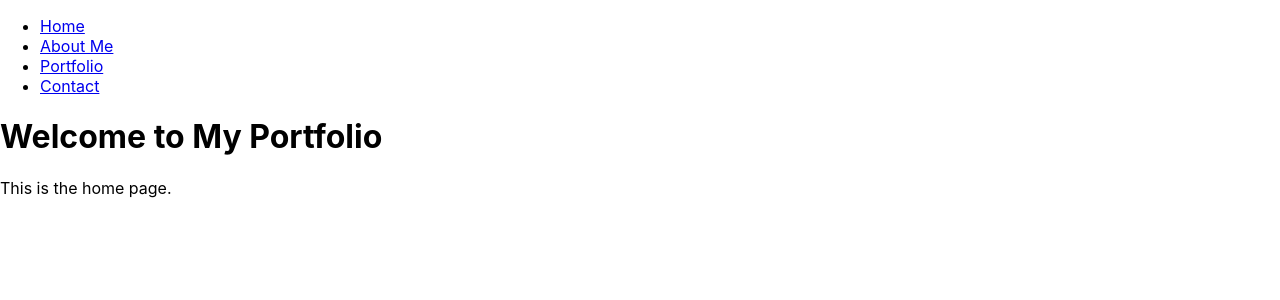
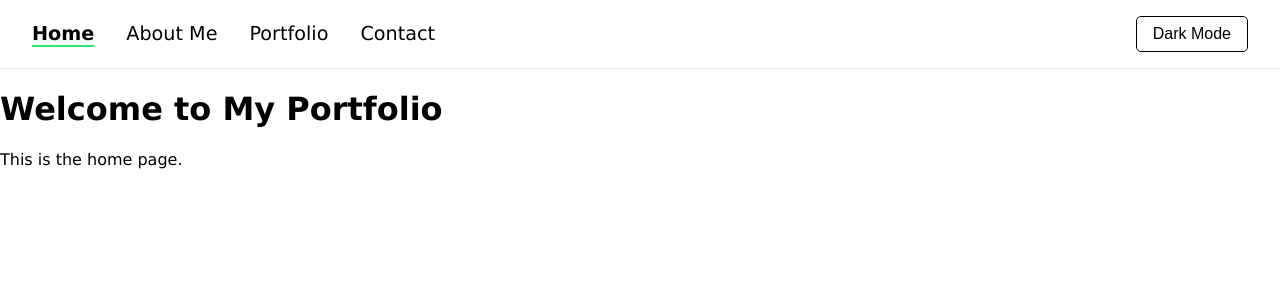
Before and after one commit to JovelRamos/Jovel_Website, a React (Create React App) app: page / in a window 1280 px wide. Shown: the top 300 px of the page. Built offline with nearby package versions, Linux system fonts and the light colour scheme.

Commit message:
Navigation Menu aesthetics; Dark Mode feature
Color on hover, better text.
DM button appears but not functioning.

```diff
--- a/src/components/NavigationMenu.css
+++ b/src/components/NavigationMenu.css
@@ -0,0 +1,72 @@
+body {
+    margin: 0;
+    font-family: Verdana, Arial;
+    transition: background-color 0.3s, color 0.3s;
+  }
+
+  body.dark-mode {
+    background-color: #282c34;
+    color: white;
+  }
+
+  body.light-mode {
+    background-color: #f9f9f9;
+    color: #333;
+  }
+
+  .nav-menu {
+    display: flex;
+    justify-content: space-between;
+    align-items: center;
+    background: transparent;
+    padding: 1rem 2rem;
+    border-bottom: 1px solid rgba(255, 255, 255, 0.1);
+  }
+
+  .nav-menu.light {
+    border-bottom: 1px solid rgba(0, 0, 0, 0.1);
+  }
+
+  .menu-items {
+    display: flex;
+    gap: 2rem;
+  }
+
+  .nav-item {
+    text-decoration: none;
+    color: inherit;
+    font-size: 1.2rem;
+    transition: color 0.3s ease;
+  }
+
+  .nav-item:hover {
+    color: #28ea72;
+  }
+
+  .nav-item.active {
+    font-weight: bold;
+    border-bottom: 2px solid #28ea72;
+  }
+
+  .theme-toggle {
+    background: none;
+    border: 1px solid currentColor;
+    border-radius: 5px;
+    padding: 0.5rem 1rem;
+    cursor: pointer;
+    font-size: 1rem;
+    transition: background 0.3s ease, color 0.3s ease;
+  }
+
+  .theme-toggle:hover {
+    background: #61dafb;
+    color: #282c34;
+  }
+
+  body.light-mode .theme-toggle {
+    border-color: #333;
+  }
+
+  body.light-mode .theme-toggle:hover {
+    color: #f9f9f9;
+  }
--- a/src/components/NavigationMenu.js
+++ b/src/components/NavigationMenu.js
@@ -1,18 +1,41 @@
 import React from 'react';
-import { Link } from 'react-router-dom';
-import './NavigationMenu.css'; // Your CSS for the menu
+import { NavLink } from 'react-router-dom';
+import './NavigationMenu.css';
 
-function NavigationMenu() {
+const NavigationMenu = ({ darkMode, toggleTheme }) => {
   return (
-    <nav>
-      <ul>
-        <li><Link to="/">Home</Link></li>
-        <li><Link to="/about-me">About Me</Link></li>
-        <li><Link to="/portfolio">Portfolio</Link></li>
-        <li><Link to="/contact">Contact</Link></li>
-      </ul>
+    <nav className={`nav-menu ${darkMode ? 'dark' : 'light'}`}>
+      <div className="menu-items">
+        <NavLink
+          to="/"
+          className={({ isActive }) => isActive ? "nav-item active" : "nav-item"}
+        >
+          Home
+        </NavLink>
+        <NavLink
+          to="/about-me"
+          className={({ isActive }) => isActive ? "nav-item active" : "nav-item"}
+        >
+          About Me
+        </NavLink>
+        <NavLink
+          to="/portfolio"
+          className={({ isActive }) => isActive ? "nav-item active" : "nav-item"}
+        >
+          Portfolio
+        </NavLink>
+        <NavLink
+          to="/contact"
+          className={({ isActive }) => isActive ? "nav-item active" : "nav-item"}
+        >
+          Contact
+        </NavLink>
+      </div>
+      <button className="theme-toggle" onClick={toggleTheme}>
+        {darkMode ? 'Light Mode' : 'Dark Mode'}
+      </button>
     </nav>
   );
-}
+};
 
 export default NavigationMenu;
```
